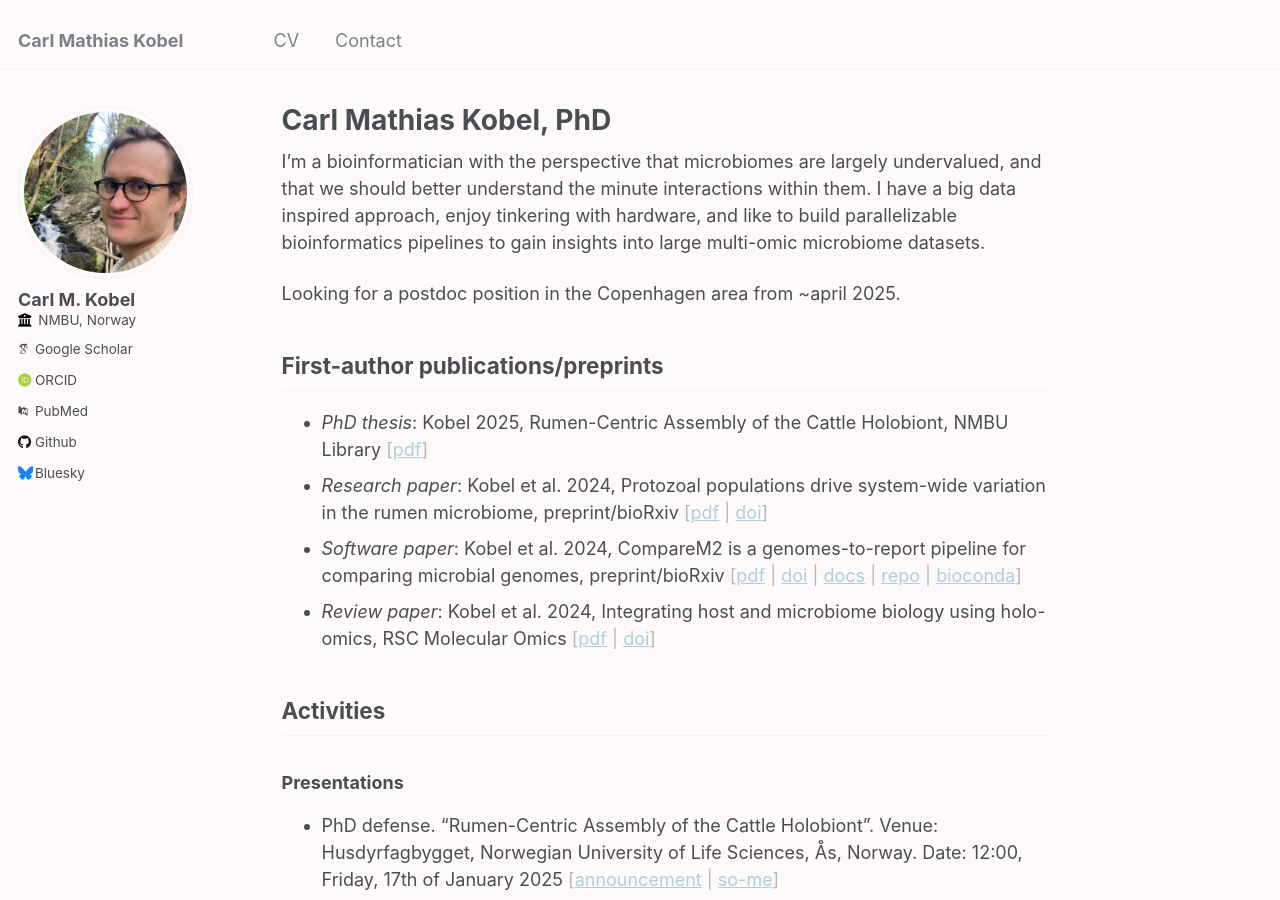
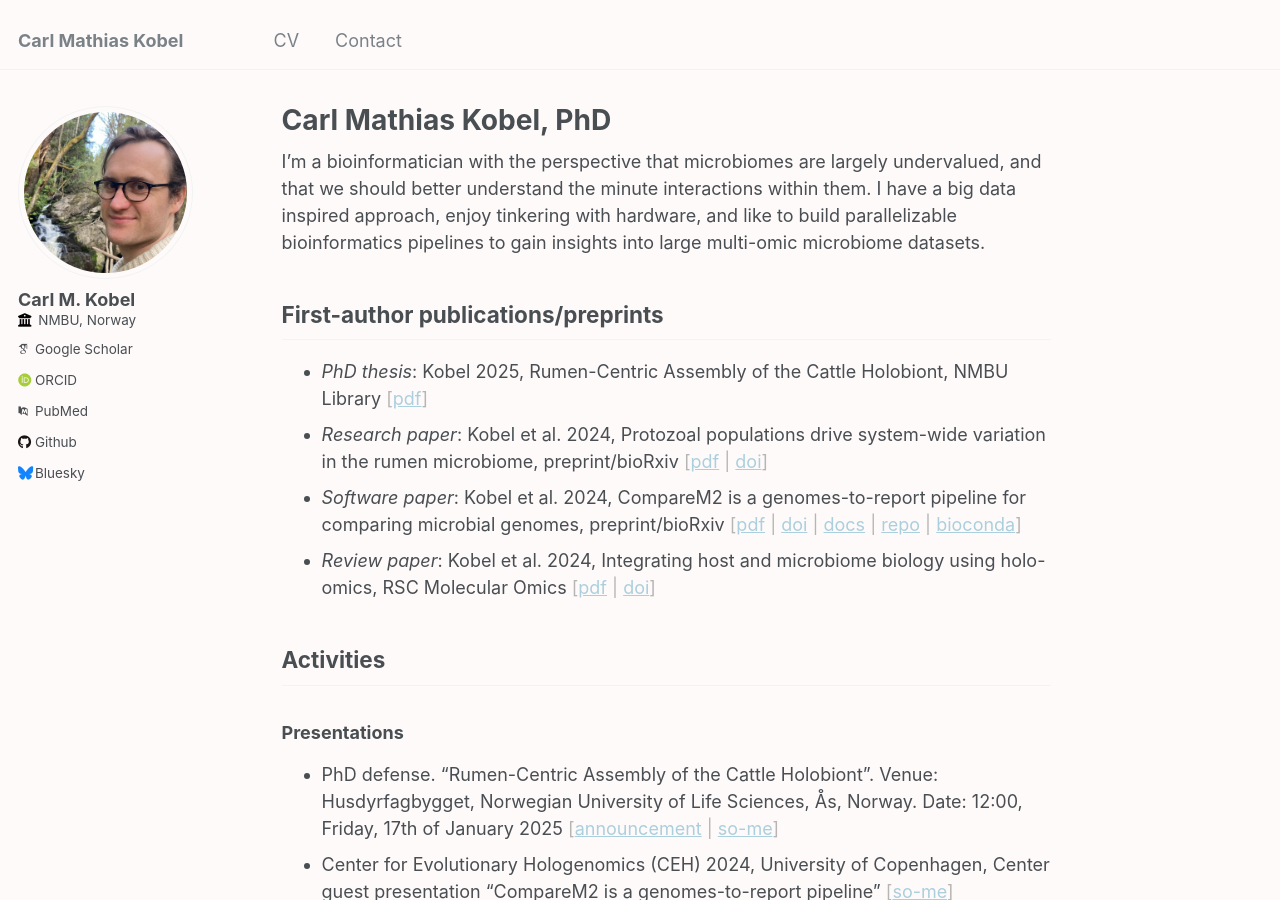
Before and after one commit to cmkobel/cmkobel.github.io, a Jekyll site: the page built from _pages/about.md, in a window 1280 px wide and 900 px high. Built offline with Jekyll 4.4.1, drawn with Linux system fonts in a browser that asks for light colours; some web fonts are replaced.

Commit message:
Update about.md

```diff
--- a/_pages/about.md
+++ b/_pages/about.md
@@ -9,8 +9,6 @@ redirect_from:
 
 
 I'm a bioinformatician with the perspective that microbiomes are largely undervalued, and that we should better understand the minute interactions within them. I have a big data inspired approach, enjoy tinkering with hardware, and like to build parallelizable bioinformatics pipelines to gain insights into large multi-omic microbiome datasets.
-
-Looking for a postdoc position in the Copenhagen area from ~april 2025.
 
 ## First-author publications/preprints
 
```
